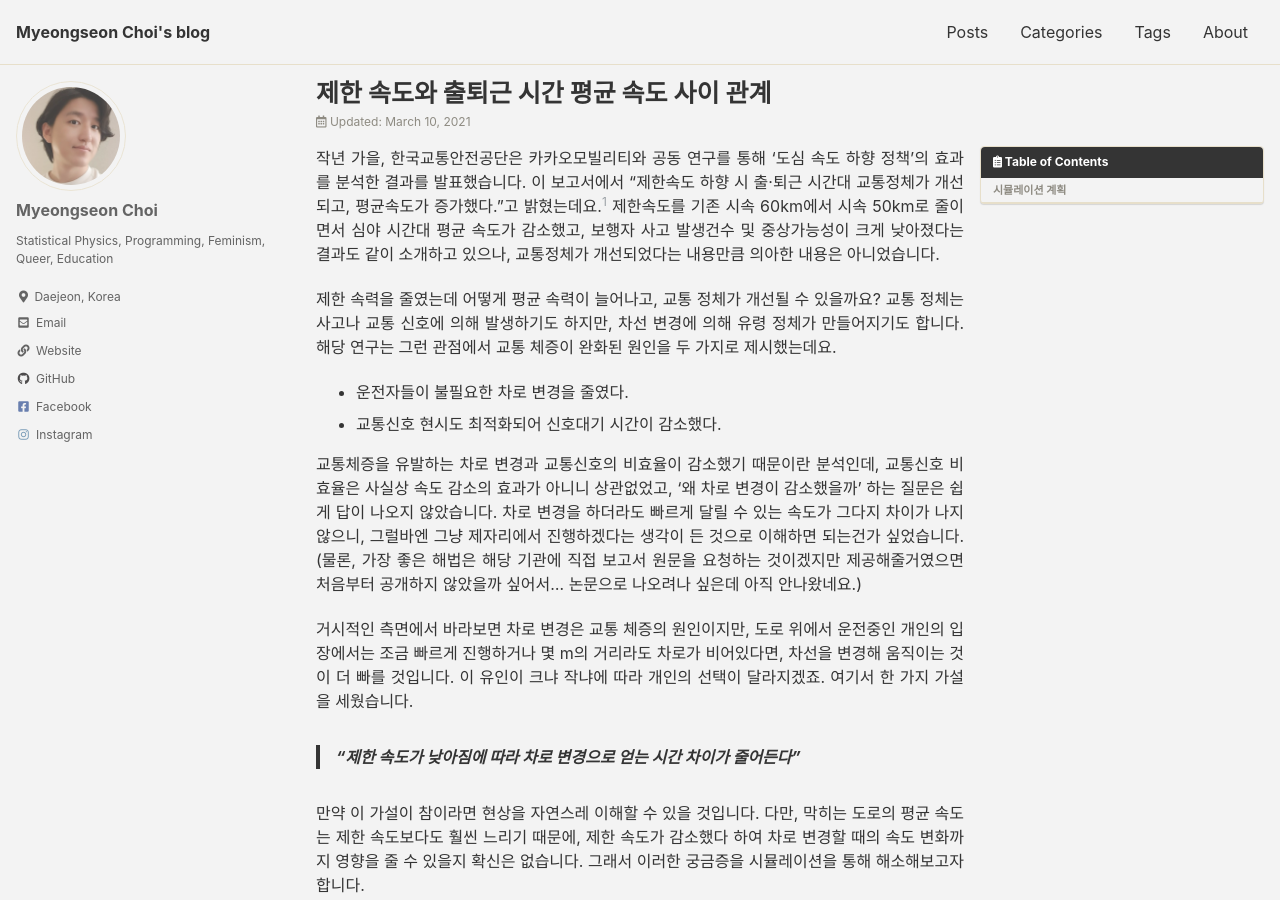
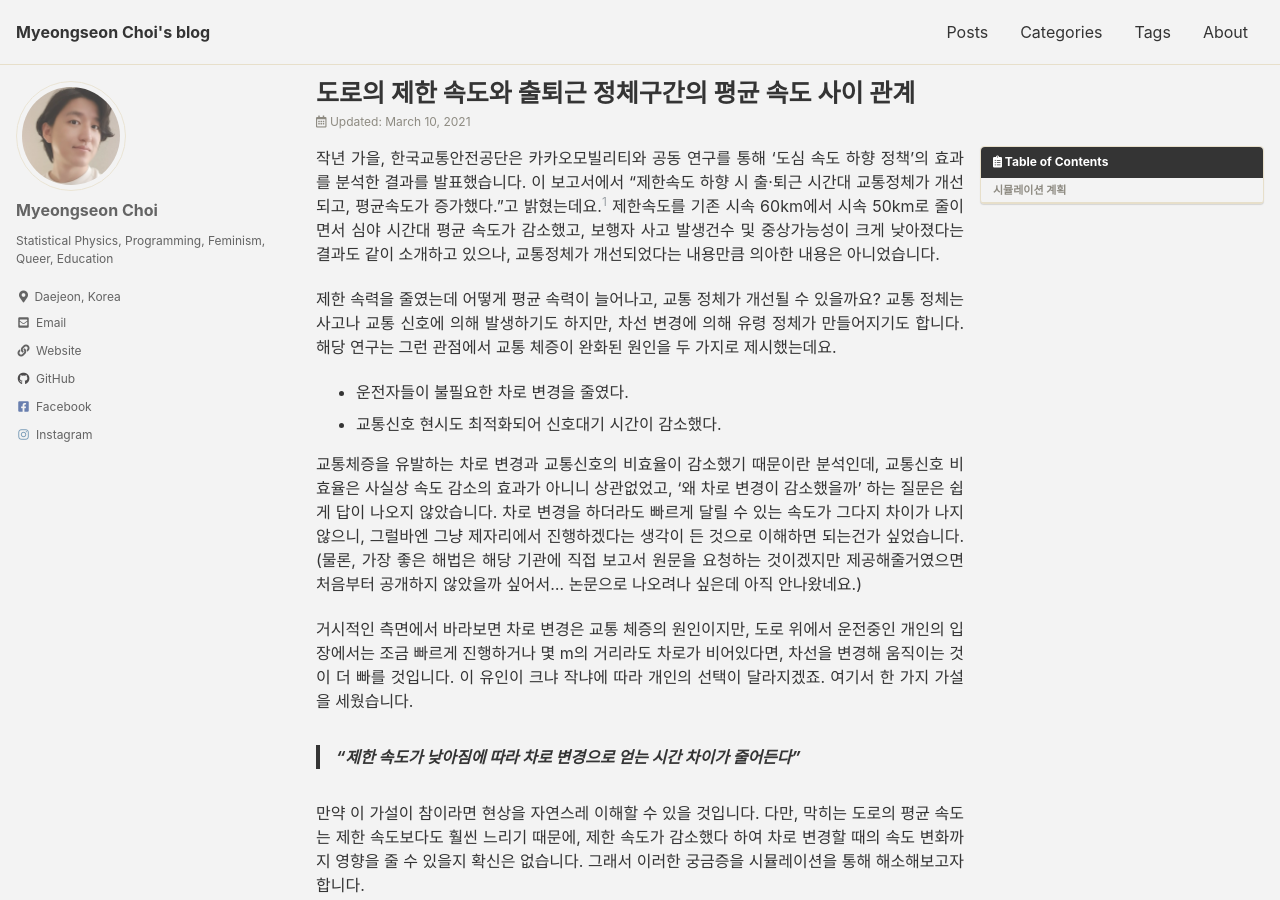
Before and after one commit to key262yek/key262yek.github.io, a Jekyll site: the page built from _posts/2021-03-10-Traffic_Jam_vs_Speed_Limit.md, in a window 1280 px wide and 900 px high. Built offline with Jekyll 4.4.1, drawn with Linux system fonts in a browser that asks for light colours; cached includes are drawn as plain includes.

Commit message:
Update 2021-03-10-Traffic_Jam_vs_Speed_Limit.md
Change title

```diff
--- a/_posts/2021-03-10-Traffic_Jam_vs_Speed_Limit.md
+++ b/_posts/2021-03-10-Traffic_Jam_vs_Speed_Limit.md
@@ -1,5 +1,5 @@
 ---
-title: "제한 속도와 출퇴근 시간 평균 속도 사이 관계"
+title: "도로의 제한 속도와 출퇴근 정체구간의 평균 속도 사이 관계"
 date: 2021-03-10T14:36:30-04:00
 categories:
   - Social Physics
```
